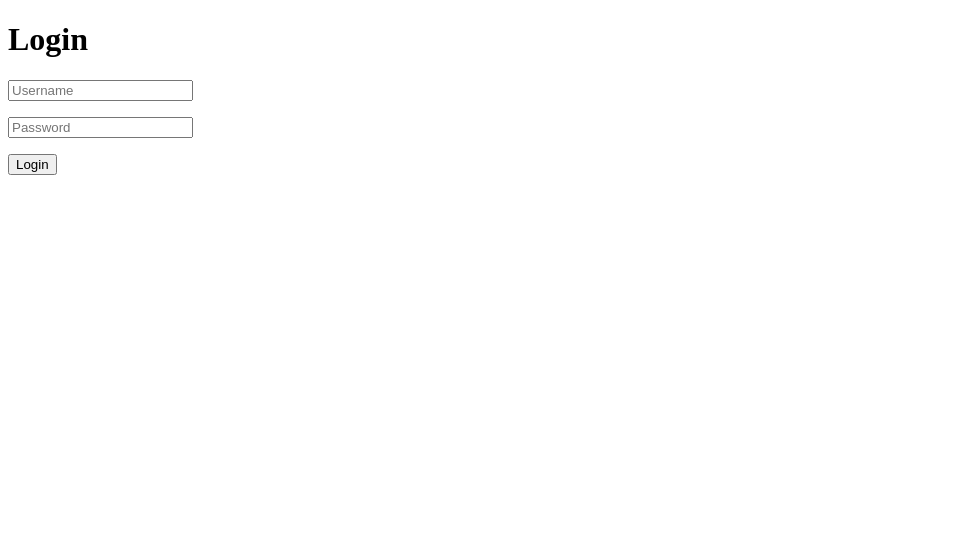
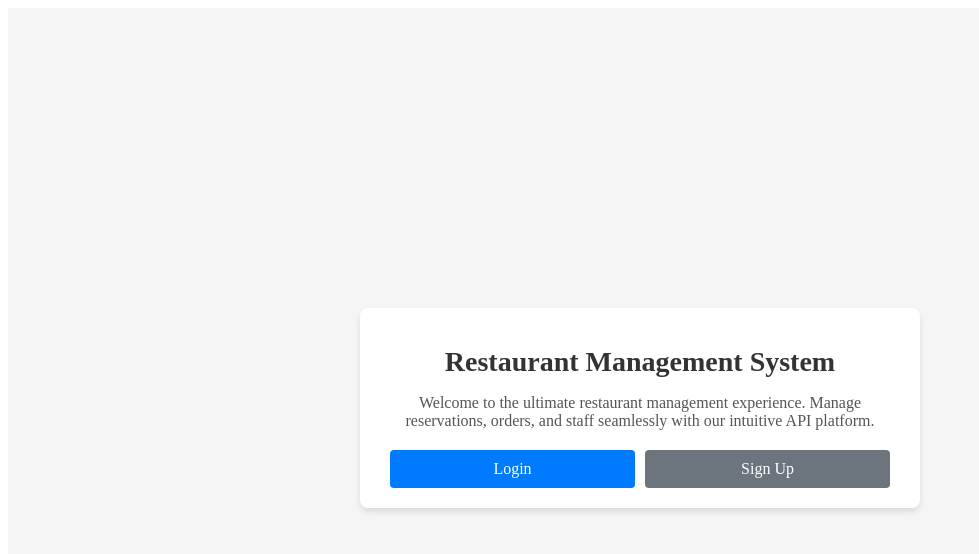
Before and after one commit to khadkaankit85/Restaurant-booking-system-api, a React (Vite) app in the folder frontend/: page / in a window 1280 px wide. Shown: the top 554 px of the page, without its empty margins (0-979 px from the left). Built offline with nearby package versions, Linux system fonts and the light colour scheme.

Commit message:
login and signup pages created

```diff
--- a/frontend/src/App.tsx
+++ b/frontend/src/App.tsx
@@ -1,12 +1,14 @@
 import { BrowserRouter, Route, Routes } from "react-router-dom";
 import { LoginPage } from "./pages/Loginpage";
 import { SignUpPage } from "./pages/Signup";
+import { LandingPage } from "./pages/Landingpage";
 
 function App() {
   return (
     <BrowserRouter>
       <Routes>
-        <Route path="/" element={<LoginPage />}></Route>
+        <Route path="/login" element={<LoginPage />}></Route>
+        <Route path="/" element={<LandingPage />}></Route>
         <Route path="/signup" element={<SignUpPage />}></Route>
       </Routes>
     </BrowserRouter>
--- /dev/null
+++ b/frontend/src/pages/Landingpage.tsx
@@ -0,0 +1,93 @@
+import React, { CSSProperties } from "react";
+import { Link } from "react-router-dom";
+
+export const LandingPage: React.FC = () => {
+  return (
+    <div style={styles.container}>
+      <div style={styles.card as unknown as CSSProperties}>
+        <h1 style={styles.heading}>Restaurant Management System</h1>
+        <p style={styles.description}>
+          Welcome to the ultimate restaurant management experience. Manage
+          reservations, orders, and staff seamlessly with our intuitive API
+          platform.
+        </p>
+        <div style={styles.buttonGroup}>
+          <Link
+            to="/login"
+            style={
+              {
+                ...styles.button,
+                ...styles.primaryButton,
+              } as unknown as CSSProperties
+            }
+          >
+            Login
+          </Link>
+          <Link
+            to="/signup"
+            style={
+              {
+                ...styles.button,
+                ...styles.secondaryButton,
+              } as unknown as CSSProperties
+            }
+          >
+            Sign Up
+          </Link>
+        </div>
+      </div>
+    </div>
+  );
+};
+
+const styles = {
+  container: {
+    display: "flex",
+    justifyContent: "center",
+    alignItems: "center",
+    height: "100vh",
+    backgroundColor: "#f5f5f5",
+  },
+  card: {
+    backgroundColor: "#fff",
+    padding: "20px 30px",
+    borderRadius: "8px",
+    boxShadow: "0 4px 6px rgba(0, 0, 0, 0.1)",
+    textAlign: "center",
+    maxWidth: "500px",
+  },
+  heading: {
+    color: "#333",
+    fontSize: "28px",
+    marginBottom: "15px",
+  },
+  description: {
+    color: "#555",
+    fontSize: "16px",
+    marginBottom: "20px",
+  },
+  buttonGroup: {
+    display: "flex",
+    justifyContent: "space-between",
+    gap: "10px",
+  },
+  button: {
+    padding: "10px 15px",
+    fontSize: "16px",
+    borderRadius: "4px",
+    textDecoration: "none",
+    textAlign: "center",
+    display: "block",
+    width: "100%",
+  },
+  primaryButton: {
+    backgroundColor: "#007BFF",
+    color: "#fff",
+    border: "none",
+  },
+  secondaryButton: {
+    backgroundColor: "#6c757d",
+    color: "#fff",
+    border: "none",
+  },
+};
--- a/frontend/src/pages/Loginpage.tsx
+++ b/frontend/src/pages/Loginpage.tsx
@@ -1,8 +1,9 @@
-import React from "react";
+import React, { CSSProperties } from "react";
 import { useForm } from "react-hook-form";
 import { yupResolver } from "@hookform/resolvers/yup";
 import * as yup from "yup";
 import axios from "axios";
+import { Link } from "react-router-dom";
 
 const schema = yup
   .object({
@@ -28,23 +29,98 @@ export const LoginPage: React.FC = () => {
   const onSubmit = async (data: LoginFormData) => {
     try {
       //@ts-ignore
-      const response = await axios.post("/user/login", data);
-      alert("Logged in successfully!");
+      const response = await axios.post("user/login", data);
+      if (response.status === 200) {
+        alert("Login successful!");
+      } else if (response.status === 401) {
+        alert("Incorrect credentials");
+      } else {
+        alert("Internal server error occurred");
+      }
     } catch (error: any) {
       alert("Error: " + (error.response?.data?.errors || error.message));
     }
   };
 
   return (
-    <form onSubmit={handleSubmit(onSubmit)}>
-      <h1>Login</h1>
-      <input {...register("username")} placeholder="Username" />
-      <p>{errors.username?.message}</p>
+    <div style={styles.container}>
+      <form onSubmit={handleSubmit(onSubmit)} style={styles.form}>
+        <h1 style={styles.heading as unknown as CSSProperties}>Login</h1>
+        <div style={styles.inputGroup}>
+          <input
+            {...register("username")}
+            placeholder="Username"
+            style={styles.input}
+            name="username"
+          />
+          <p style={styles.error}>{errors.username?.message}</p>
+        </div>
 
-      <input {...register("password")} type="password" placeholder="Password" />
-      <p>{errors.password?.message}</p>
+        <div style={styles.inputGroup}>
+          <input
+            {...register("password")}
+            type="password"
+            placeholder="Password"
+            style={styles.input}
+            name="password"
+          />
+          <p style={styles.error}>{errors.password?.message}</p>
+        </div>
 
-      <button type="submit">Login</button>
-    </form>
+        <button type="submit" style={styles.button}>
+          Login
+        </button>
+        <Link to="/signup">Don't have an account? Sign up here.</Link>
+      </form>
+    </div>
   );
 };
+
+const styles = {
+  container: {
+    display: "flex",
+    justifyContent: "center",
+    alignItems: "center",
+    height: "100vh",
+    backgroundColor: "#f5f5f5",
+  },
+  form: {
+    backgroundColor: "#fff",
+    padding: "20px 30px",
+    borderRadius: "8px",
+    boxShadow: "0 4px 6px rgba(0, 0, 0, 0.1)",
+    width: "100%",
+    maxWidth: "400px",
+  },
+  heading: {
+    textAlign: "center",
+    marginBottom: "20px",
+    color: "#333",
+    fontSize: "24px",
+  },
+  inputGroup: {
+    marginBottom: "15px",
+  },
+  input: {
+    width: "100%",
+    padding: "10px",
+    fontSize: "16px",
+    borderRadius: "4px",
+    border: "1px solid #ccc",
+  },
+  error: {
+    color: "red",
+    fontSize: "12px",
+    marginTop: "5px",
+  },
+  button: {
+    width: "100%",
+    padding: "10px 15px",
+    fontSize: "16px",
+    border: "none",
+    borderRadius: "4px",
+    backgroundColor: "#007BFF",
+    color: "#fff",
+    cursor: "pointer",
+  },
+};
--- a/frontend/src/pages/Signup.tsx
+++ b/frontend/src/pages/Signup.tsx
@@ -1,8 +1,9 @@
-import React from "react";
+import React, { CSSProperties } from "react";
 import { useForm } from "react-hook-form";
 import { yupResolver } from "@hookform/resolvers/yup";
 import * as yup from "yup";
 import axios from "axios";
+import { Link } from "react-router-dom";
 
 // Define the schema for validation
 const schema = yup
@@ -10,10 +11,6 @@ const schema = yup
     username: yup.string().min(5).max(15).required("Username is required"),
     password: yup.string().min(4).required("Password is required"),
     email: yup.string().email().required("Email is required"),
-    phone: yup
-      .string()
-      .optional()
-      .length(10, "Phone must be exactly 10 digits"),
   })
   .required();
 
@@ -37,29 +34,107 @@ export const SignUpPage: React.FC = () => {
   const onSubmit = async (data: SignUpFormData) => {
     try {
       //@ts-ignore
-      const response = await axios.post("/user/signup", data);
-      alert("User registered successfully!");
+      const response = await axios.post("user/signup", data);
+      if (response.status === 201) {
+        alert("Registered successfully! please proceed to login");
+      } else if (response.status === 409) {
+        alert("User already exists");
+      } else if (response.status === 422) {
+        alert("Data validation error occurred");
+      }
     } catch (error: any) {
       alert("Error: " + (error.response?.data?.errors || error.message));
     }
   };
 
   return (
-    <form onSubmit={handleSubmit(onSubmit)}>
-      <h1>Sign Up</h1>
-      <input {...register("username")} placeholder="Username" />
-      <p>{errors.username?.message}</p>
+    <div style={styles.container}>
+      <form onSubmit={handleSubmit(onSubmit)} style={styles.form}>
+        <h1 style={styles.heading as unknown as CSSProperties}>Sign Up</h1>
 
-      <input {...register("password")} type="password" placeholder="Password" />
-      <p>{errors.password?.message}</p>
+        <div style={styles.inputGroup}>
+          <input
+            {...register("username")}
+            placeholder="Username"
+            style={styles.input}
+          />
+          <p style={styles.error}>{errors.username?.message}</p>
+        </div>
 
-      <input {...register("email")} type="email" placeholder="Email" />
-      <p>{errors.email?.message}</p>
+        <div style={styles.inputGroup}>
+          <input
+            {...register("password")}
+            type="password"
+            placeholder="Password"
+            style={styles.input}
+          />
+          <p style={styles.error}>{errors.password?.message}</p>
+        </div>
 
-      <input {...register("phone")} placeholder="Phone (optional)" />
-      <p>{errors.phone?.message}</p>
+        <div style={styles.inputGroup}>
+          <input
+            {...register("email")}
+            type="email"
+            placeholder="Email"
+            style={styles.input}
+          />
+          <p style={styles.error}>{errors.email?.message}</p>
+        </div>
 
-      <button type="submit">Register</button>
-    </form>
+        <button type="submit" style={styles.button}>
+          Register
+        </button>
+        <Link to="/login">Already have an account? login from here</Link>
+      </form>
+    </div>
   );
 };
+
+const styles = {
+  container: {
+    display: "flex",
+    justifyContent: "center",
+    alignItems: "center",
+    height: "100vh",
+    backgroundColor: "#f5f5f5",
+  },
+  form: {
+    backgroundColor: "#fff",
+    padding: "20px 30px",
+    borderRadius: "8px",
+    boxShadow: "0 4px 6px rgba(0, 0, 0, 0.1)",
+    width: "100%",
+    maxWidth: "400px",
+  },
+  heading: {
+    textAlign: "center",
+    marginBottom: "20px",
+    color: "#333",
+    fontSize: "24px",
+  },
+  inputGroup: {
+    marginBottom: "15px",
+  },
+  input: {
+    width: "100%",
+    padding: "10px",
+    fontSize: "16px",
+    borderRadius: "4px",
+    border: "1px solid #ccc",
+  },
+  error: {
+    color: "red",
+    fontSize: "12px",
+    marginTop: "5px",
+  },
+  button: {
+    width: "100%",
+    padding: "10px 15px",
+    fontSize: "16px",
+    border: "none",
+    borderRadius: "4px",
+    backgroundColor: "#007BFF",
+    color: "#fff",
+    cursor: "pointer",
+  },
+};
```
Also changed, not shown: 2 other files (tests, documents, lock files or other folders).
